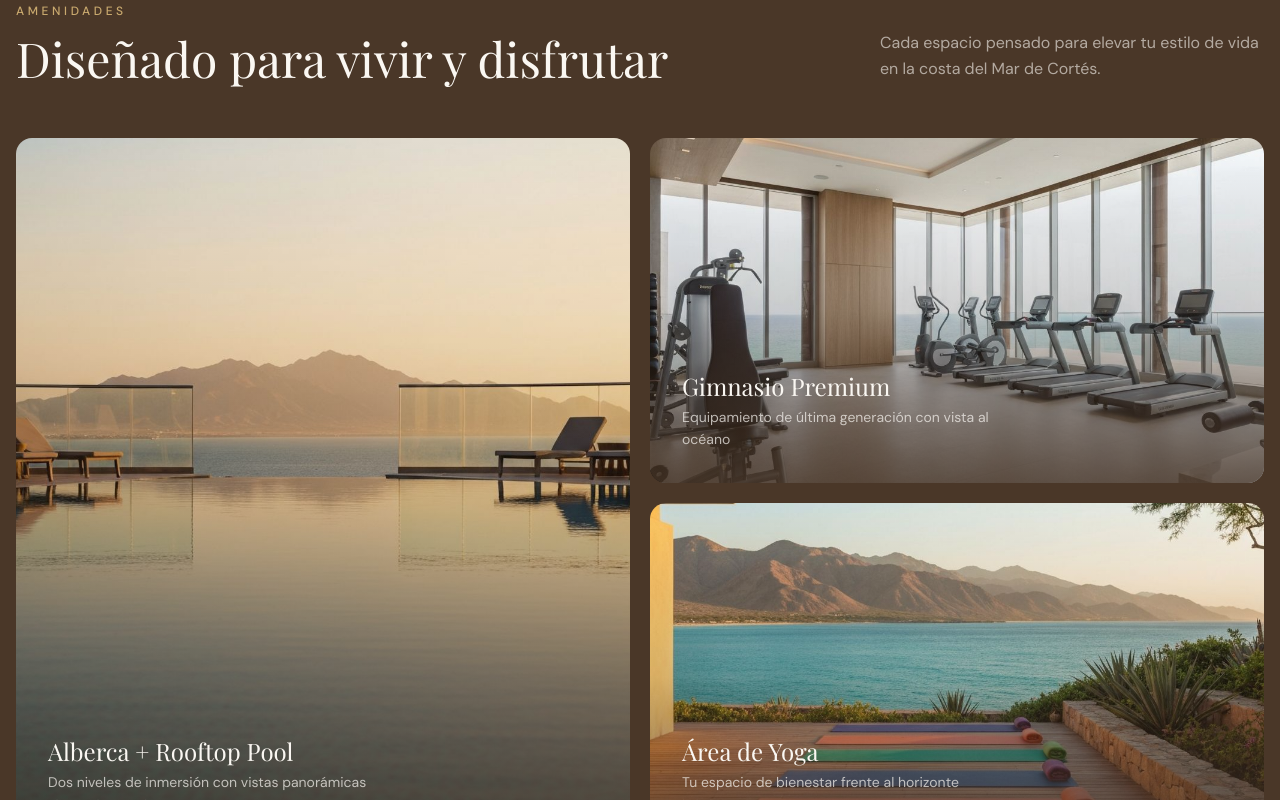
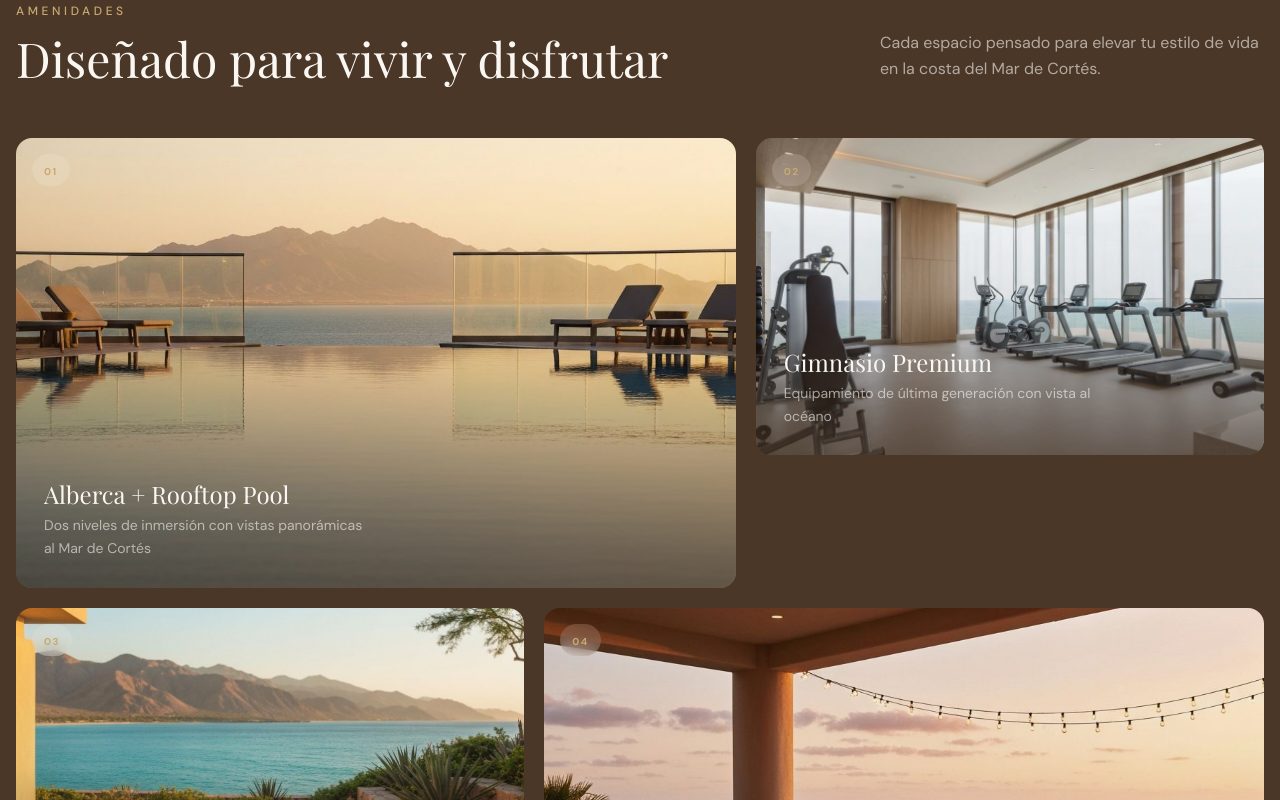
Before and after one commit to Nancy2096/v0-terra-costa-landing-page, a Next.js app: page / in a window 1280 px wide. Shown: the part 3560-4360 px from the top of the page. Built offline with nearby package versions, Linux system fonts and the light colour scheme; a web font is replaced by a local one.

Commit message:
feat: implement asymmetrical 12-column grid layout\n\nIntroduce dynamic mosaic effect with numbered blur chips and mobile-friendly descriptions.

```diff
--- a/components/terra-costa/amenities.tsx
+++ b/components/terra-costa/amenities.tsx
@@ -51,36 +51,53 @@ export function Amenities() {
           </p>
         </div>
 
-        {/* ── Featured bento grid ──────────────────────────────── */}
-        <div className="grid grid-cols-1 md:grid-cols-2 gap-4 lg:gap-5 mb-8">
-          {featured.map((item, i) => (
+        {/* ── Masonry-style grid ─────────────────────────────── */}
+        <div className="grid grid-cols-1 sm:grid-cols-2 lg:grid-cols-12 gap-4 lg:gap-5 mb-8">
+          {featured.map((item, i) => {
+            /* Pool: wide top-left | Gym: narrow top-right | Yoga: narrow bottom-left | BBQ: wide bottom-right */
+            const span =
+              i === 0
+                ? "lg:col-span-7 aspect-[4/3] lg:aspect-[16/10]"
+                : i === 1
+                  ? "lg:col-span-5 aspect-[4/3] lg:aspect-[16/10]"
+                  : i === 2
+                    ? "lg:col-span-5 aspect-[4/3] lg:aspect-[16/10]"
+                    : "lg:col-span-7 aspect-[4/3] lg:aspect-[16/10]"
+
+            return (
               <div
                 key={item.name}
-              className={`group relative overflow-hidden rounded-2xl ${
-                i === 0 ? "md:row-span-2 aspect-[3/4] md:aspect-auto" : "aspect-[16/9]"
-              }`}
+                className={`group relative overflow-hidden rounded-2xl ${span}`}
               >
                 <Image
                   src={item.image}
                   alt={item.name}
                   fill
                   className="object-cover transition-transform duration-700 group-hover:scale-105"
-                sizes={i === 0 ? "(max-width: 768px) 100vw, 50vw" : "(max-width: 768px) 100vw, 50vw"}
+                  sizes="(max-width: 640px) 100vw, (max-width: 1024px) 50vw, 60vw"
                   quality={80}
                 />
-              <div className="absolute inset-0 bg-gradient-to-t from-earth/80 via-earth/20 to-transparent" />
+                <div className="absolute inset-0 bg-gradient-to-t from-earth/70 via-earth/10 to-transparent" />
+
+                {/* Label chip */}
+                <div className="absolute top-4 left-4 rounded-full bg-cream/15 backdrop-blur-sm px-3 py-1">
+                  <span className="text-[10px] font-bold uppercase tracking-[0.15em] text-gold">
+                    {String(i + 1).padStart(2, "0")}
+                  </span>
+                </div>
 
                 {/* Content overlay */}
-              <div className="absolute bottom-0 left-0 right-0 p-6 lg:p-8">
-                <h3 className="font-serif text-xl lg:text-2xl text-cream mb-1">
+                <div className="absolute bottom-0 left-0 right-0 p-5 lg:p-7">
+                  <h3 className="font-serif text-lg lg:text-2xl text-cream mb-1">
                     {item.name}
                   </h3>
-                <p className="text-cream/70 text-sm leading-relaxed max-w-xs">
+                  <p className="text-cream/60 text-sm leading-relaxed max-w-xs hidden sm:block">
                     {item.description}
                   </p>
                 </div>
               </div>
-          ))}
+            )
+          })}
         </div>
 
         {/* ── Extra amenities strip ────────────────────────────── */}
```
Lines whose indentation alone changed are shown as unchanged.
